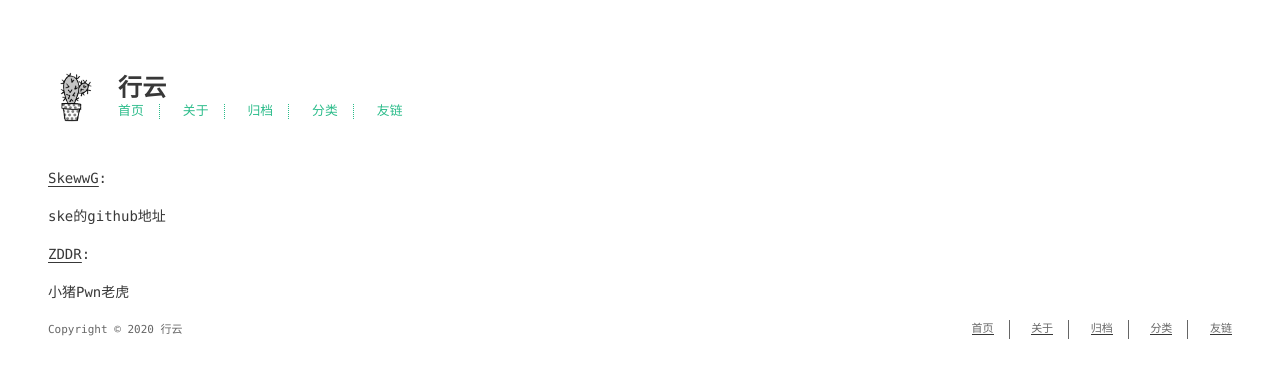
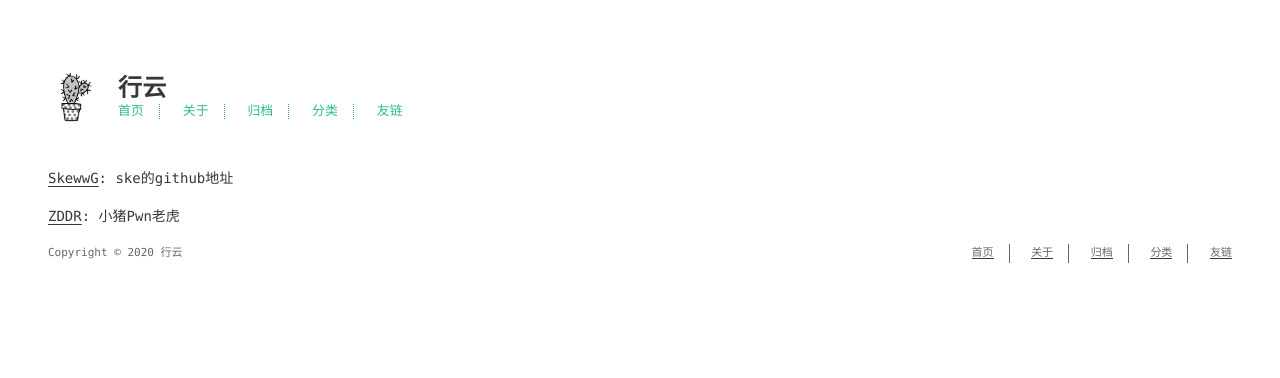
Before and after one commit to XingYun-Cloud/XingYun-Cloud.github.io, a plain HTML site: page links/index.html in a window 1280 px wide. Drawn offline with Linux system fonts and the light colour scheme; a web font is replaced by a local one.

Commit message:
Site updated: 2020-11-27 14:42:12

```diff
--- a/links/index.html
+++ b/links/index.html
@@ -13,8 +13,8 @@
 <meta property="og:site_name" content="行云">
 <meta property="og:description" content="SkewwG: ske的github地址                   ZDDR: 小猪Pwn老虎">
 <meta property="og:locale" content="zh_CN">
-<meta property="article:published_time" content="2020-11-27T06:31:31.240Z">
-<meta property="article:modified_time" content="2020-11-27T06:31:31.240Z">
+<meta property="article:published_time" content="2020-11-27T06:42:08.049Z">
+<meta property="article:modified_time" content="2020-11-27T06:42:08.049Z">
 <meta property="article:author" content="行云">
 <meta name="twitter:card" content="summary">
 
@@ -95,10 +95,10 @@
 
           <ul class="project-list">
     <li class="project-item">
-        <a href="https://skewwg.github.io/" target="_blank" rel="noopener">SkewwG</a>: <p>ske的github地址</p>
+        <p><a href="https://skewwg.github.io/" target="_blank" rel="noopener">SkewwG</a>: ske的github地址</p>
     </li>
     <li class="project-item">
-        <a href="https://zddr.net/" target="_blank" rel="noopener">ZDDR</a>: <p>小猪Pwn老虎</p>
+        <p><a href="https://zddr.net/" target="_blank" rel="noopener">ZDDR</a>: 小猪Pwn老虎</p>
     </li>
 </ul>
 
```
